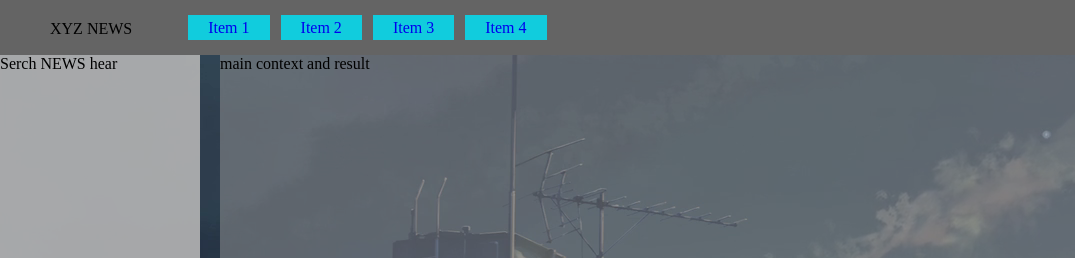
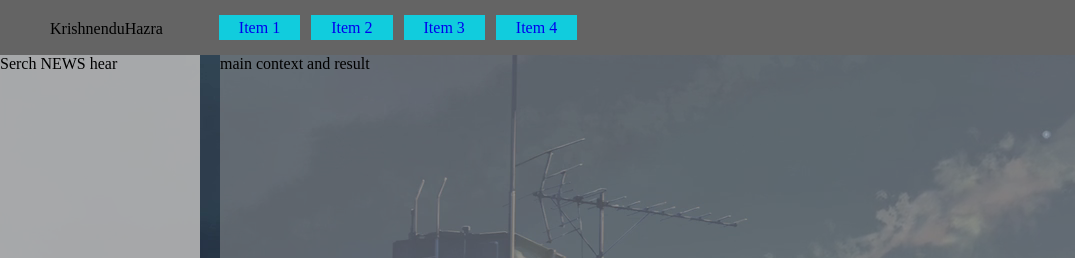
Before and after one commit to krishnenduhazra/webpage, a plain HTML site: page index.html in a window 1280 px wide. Shown: the top 258 px of the page, 0-1075 px from the left. Drawn offline with Linux system fonts and the light colour scheme.

Commit message:
Update index.html

```diff
--- a/index.html
+++ b/index.html
@@ -2,12 +2,12 @@
 <html lang="en">
 <html>
 	<head>
-		<title>Welcome</title>
+		<title>moc</title>
 		<link rel="stylesheet" href="style1.css"></link>
 	</head>
 
 <body>
-	<div id="nav"><p1>XYZ NEWS</p1>
+	<div id="nav"><p1>KrishnenduHazra</p1>
 	<ul id="ul1">
 
 	<li id="li1"><a href="#1">Item 1</a>
```
